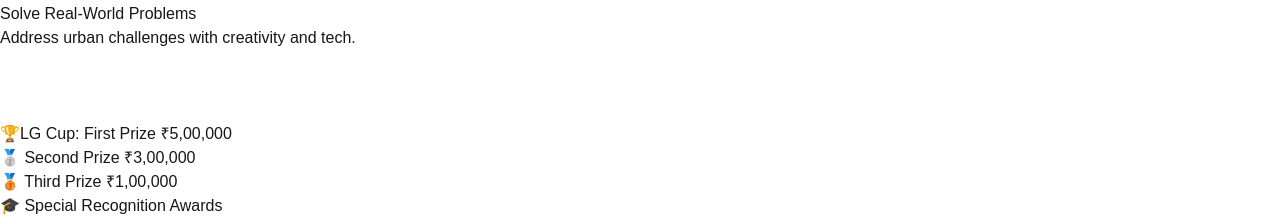
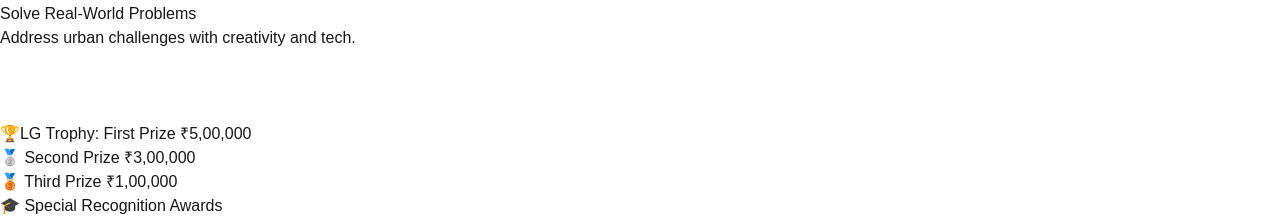
Before and after one commit to Avnish-oP/sdi2025-website, a Next.js app: page / in a window 1280 px wide. Shown: the part 1288-1505 px from the top of the page. Built offline with nearby package versions, Linux system fonts and the light colour scheme; grey boxes are pictures that could not be loaded.

Commit message:
hero section changes

```diff
--- a/src/components/Hero.tsx
+++ b/src/components/Hero.tsx
@@ -89,7 +89,7 @@ export default function HeroSection() {
         <div className="container mx-auto px-6 lg:px-16 flex flex-col md:flex-row items-center justify-between gap-6 text-center md:text-left">
           <div className="flex items-center gap-2 text-lg font-semibold text-indigo-800">
             <span>🏆</span>
-            <span className="text-indigo-900 font-bold">LG Cup</span>: First Prize ₹5,00,000
+            <span className="text-indigo-900 font-bold">LG Trophy</span>: First Prize ₹5,00,000
           </div>
           <div className="flex items-center gap-2 text-lg font-semibold text-indigo-800">
             <span>🥈</span> Second Prize ₹3,00,000
```
